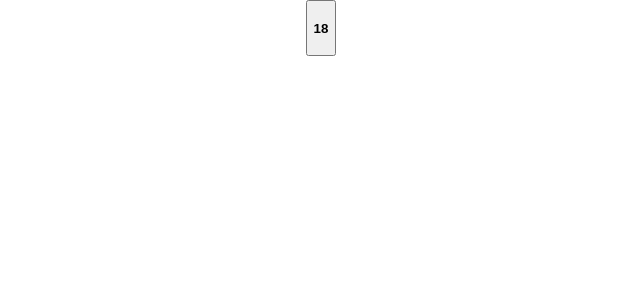
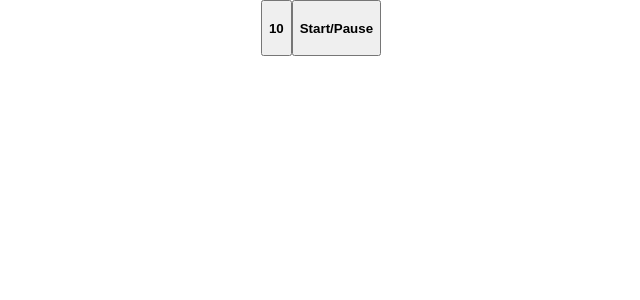
Before and after one commit to bruno-s-mendes/desafio-pomodoro, a React (Create React App) app: page / in a window 1280 px wide. Shown: the top 300 px of the page, without its empty margins (319-959 px from the left). Built offline with nearby package versions, Linux system fonts and the light colour scheme.

Commit message:
adicionado trabalho com datas na logica do timer e botao de start/pause separado

```diff
--- a/src/App.js
+++ b/src/App.js
@@ -20,7 +20,7 @@ function App() {
           Learn React
         </a>
       </header> */}
-      <Clock countDownTime = {25} />
+      <Clock countDownTime = {10} breakTime={2} />
     </div>
   );
 }
--- a/src/components/watch.js
+++ b/src/components/watch.js
@@ -1,18 +1,29 @@
 import React, { useEffect, useState } from 'react';
 import PropTypes from 'prop-types';
 
-function Clock({ countDownTime }) {
-  // const history = useHistory();
+function Clock({ countDownTime, breakTime }) {
   const [time, setTime] = useState(countDownTime);
   const [isBreak, setIsBreak] = useState(false)
-  const [pause, setPause] = useState(false)
+  const [pause, setPause] = useState(true)
+  const [showTime, setShowTime] = useState();
+
+  const setTimetoDate = (value) =>{
+    const date = new Date();
+    date.setSeconds(value);
+    const seconds = date.getSeconds();
+    setShowTime(seconds);
+  }
+
+  useEffect(() => {
+    return setTimetoDate(time);
+  }, [time])
 
   useEffect(() => {
     const timer = setTimeout(() => {
       setTime(time -1);
     }, 1000);
     if (time === 0 && !isBreak) {
-        setTime(5);
+        setTime(breakTime);
         setIsBreak(!isBreak);
         return clearTimeout(timer);
     }
@@ -22,15 +33,22 @@ function Clock({ countDownTime }) {
     if (pause === true) {
       return clearTimeout(timer);
     }
-  },[time, isBreak, pause]);
+  },[time, isBreak, pause, breakTime]);
 
   return (
+    <div>
+    <button
+      type="button"
+    >
+      <h4>{ showTime }</h4>
+    </button>
     <button
       type="button"
       onClick={ () => setPause(!pause) }
     >
-      <h4>{ time }</h4>
+      <h4>Start/Pause</h4>
     </button>
+    </div>
   );
 }
 
```
